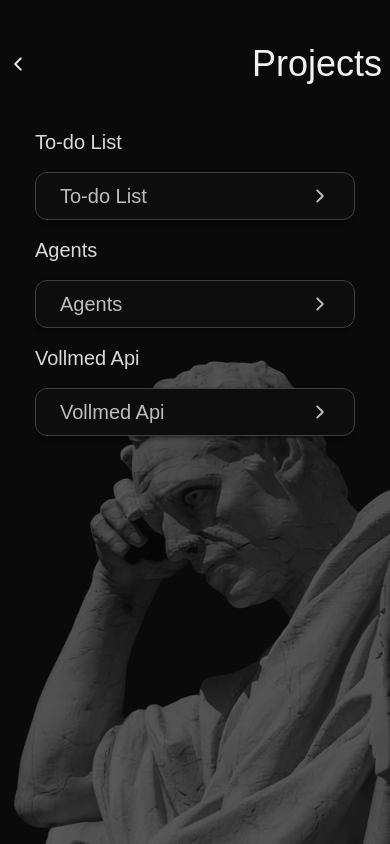
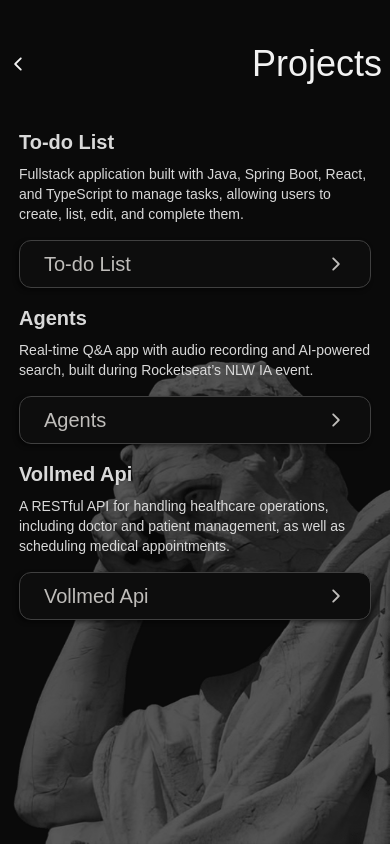
Before and after one commit to iotavio-lima/otavio, a React (Vite) app: page /projects in a window 390 px wide. Built offline with nearby package versions, Linux system fonts and the light colour scheme; a web font is replaced by a local one.

Commit message:
feat(projects): improve projects responsiveness

```diff
--- a/src/pages/MainPage.tsx
+++ b/src/pages/MainPage.tsx
@@ -45,7 +45,7 @@ const MainPage = () => {
       />
       <div className="flex flex-col items-center justify-center min-h-screen">
         <img
-          className="w-48 rounded-full border border-[#0D0D0D] animate-float transition-transform duration-500 ease-out hover:scale-[1.02] hover:-translate-y-[2px] max-[564px]:mt-16"
+          className="w-48 rounded-full border border-[#0D0D0D] animate-float transition-transform duration-500 ease-out hover:scale-[1.02] hover:-translate-y-[2px] mt-2 max-[564px]:mt-16"
           src={pic}
           alt="Profile Pic"
         />
--- a/src/pages/Projects.tsx
+++ b/src/pages/Projects.tsx
@@ -7,24 +7,27 @@ const Projects = () => {
       title='Projects'
       content={
         <div className="h-screen overflow-hidden">
-          <div className="mt-64 max-[564px]:mt-32">
-            <div>
-              <h2 className="text-[#D9D9D9] text-xl">To-do List</h2>
-              <a href='https://github.com/iotavio-lima/todo-app' target="_blank" rel="noopener noreferrer" className="flex items-center justify-between border border-[#404040] h-12 w-96 px-6 max-[416px]:w-80 max-[346px]:w-72 rounded-xl mt-4 bg-[#0D0D0D] text-[#BFBDBA] text-xl hover:border-[#f2f2f2] hover:text-[#f2f2f2] transition duration-300 select-none shadow-[-2px_2px_4px_rgba(0,0,0,0.5)]">
+          <div className="mt-64 max-[564px]:mt-32 max-w-96">
+            <div className="px-4">
+              <h2 className="text-[#D9D9D9] text-xl font-semibold">To-do List</h2>
+              <p className="text-sm text-[#D9D9D9] mt-2">Fullstack application built with Java, Spring Boot, React, and TypeScript to manage tasks, allowing users to create, list, edit, and complete them.</p>
+              <a href='https://github.com/iotavio-lima/todo-app' target="_blank" rel="noopener noreferrer" className="flex items-center justify-between border border-[#404040] h-12 w-full px-6 rounded-xl mt-4 bg-[#0D0D0D] text-[#BFBDBA] text-xl hover:border-[#f2f2f2] hover:text-[#f2f2f2] transition duration-300 select-none shadow-[-2px_2px_4px_rgba(0,0,0,0.5)]">
                 <span>To-do List</span>
                 <span><IoIosArrowForward /></span>
               </a>
             </div>
-            <div className="mt-4">
-              <h2 className="text-[#D9D9D9] text-xl">Agents</h2>
-              <a href='https://github.com/iotavio-lima/agents' target="_blank" rel="noopener noreferrer" className="flex items-center justify-between border border-[#404040] h-12 w-96 px-6 max-[416px]:w-80 max-[346px]:w-72 rounded-xl mt-4 bg-[#0D0D0D] text-[#BFBDBA] text-xl hover:border-[#f2f2f2] hover:text-[#f2f2f2] transition duration-300 select-none shadow-[-2px_2px_4px_rgba(0,0,0,0.5)]">
+            <div className="mt-4 px-4">
+              <h2 className="text-[#D9D9D9] text-xl font-semibold">Agents</h2>
+              <p className="text-sm text-[#D9D9D9] mt-2">Real-time Q&A app with audio recording and AI-powered search, built during Rocketseat’s NLW IA event.</p>
+              <a href='https://github.com/iotavio-lima/agents' target="_blank" rel="noopener noreferrer" className="flex items-center justify-between border border-[#404040] h-12 w-full  px-6 rounded-xl mt-4 bg-[#0D0D0D] text-[#BFBDBA] text-xl hover:border-[#f2f2f2] hover:text-[#f2f2f2] transition duration-300 select-none shadow-[-2px_2px_4px_rgba(0,0,0,0.5)]">
                 <span>Agents</span>
                 <span><IoIosArrowForward /></span>
               </a>
             </div>
-            <div className="mt-4">
-              <h2 className="text-[#D9D9D9] text-xl">Vollmed Api</h2>
-              <a href='https://github.com/iotavio-lima/vollmed-api' target="_blank" rel="noopener noreferrer" className="flex items-center justify-between border border-[#404040] h-12 w-96 px-6 max-[416px]:w-80 max-[346px]:w-72 rounded-xl mt-4 bg-[#0D0D0D] text-[#BFBDBA] text-xl hover:border-[#f2f2f2] hover:text-[#f2f2f2] transition duration-300 select-none shadow-[-2px_2px_4px_rgba(0,0,0,0.5)]">
+            <div className="mt-4 px-4">
+              <h2 className="text-[#D9D9D9] text-xl font-semibold">Vollmed Api</h2>
+              <p className="text-sm text-[#D9D9D9] mt-2">A RESTful API for handling healthcare operations, including doctor and patient management, as well as scheduling medical appointments.</p>
+              <a href='https://github.com/iotavio-lima/vollmed-api' target="_blank" rel="noopener noreferrer" className="flex items-center justify-between border border-[#404040] h-12 w-full px-6 rounded-xl mt-4 bg-[#0D0D0D] text-[#BFBDBA] text-xl hover:border-[#f2f2f2] hover:text-[#f2f2f2] transition duration-300 select-none shadow-[-2px_2px_4px_rgba(0,0,0,0.5)]">
                 <span>Vollmed Api</span>
                 <span><IoIosArrowForward /></span>
               </a>
```
